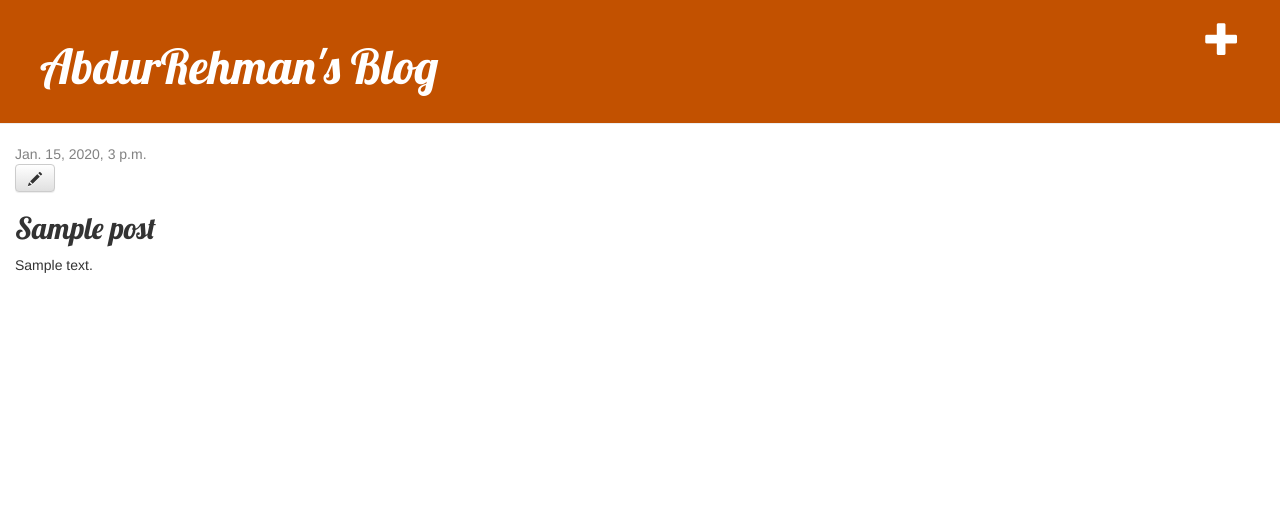
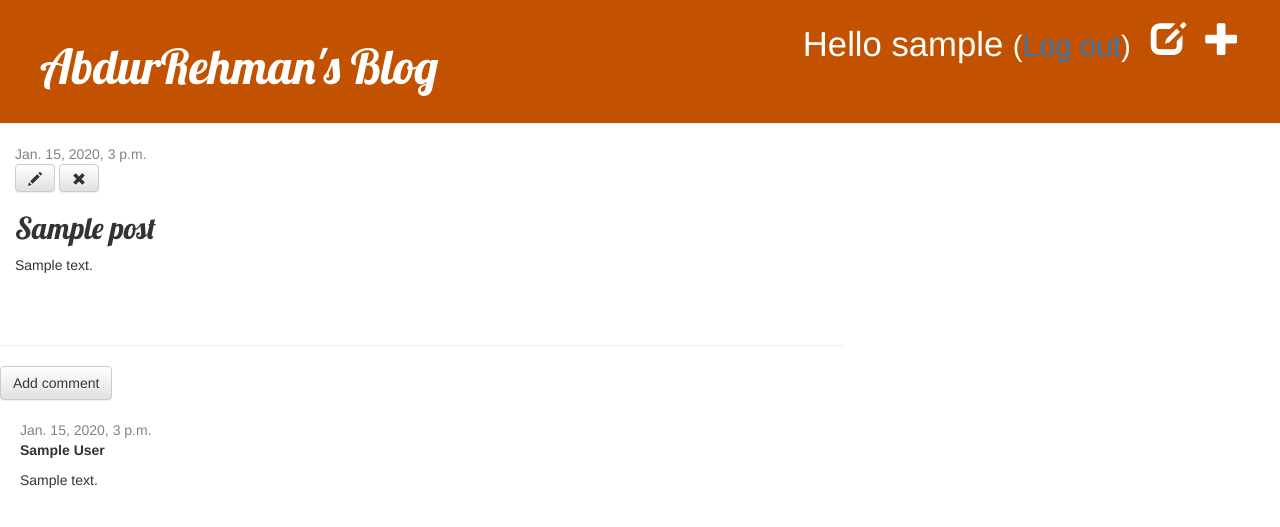
Before and after one commit to ArkFreestyle/django_girls_tutorial, a Django app: page /post/1/ in a window 1280 px wide. Shown: the top 527 px of the page. Run offline with Django 3.2, Linux system fonts and the light colour scheme; a user stored in the database is signed in; tables that the repository leaves empty hold one stand-in row (values such as "Sample post"); some libraries are stand-ins or nearby versions.

Commit message:
Added comments, post drafts and user authentication

```diff
--- a/src/myblog/blog/admin.py
+++ b/src/myblog/blog/admin.py
@@ -1,5 +1,6 @@
 from django.contrib import admin
-from .models import Post
+from .models import Post, Comment
 
 
 admin.site.register(Post)
+admin.site.register(Comment)
--- a/src/myblog/blog/models.py
+++ b/src/myblog/blog/models.py
@@ -18,3 +18,23 @@ class Post(models.Model):
 
     def __str__(self):
         return self.title
+
+
+class Comment(models.Model):
+    """Comment model for users to comment is defined here"""
+
+    post = models.ForeignKey('blog.Post', on_delete=models.CASCADE, related_name='comments')
+    author = models.CharField(max_length=200)
+    text = models.TextField()
+    created_date = models.DateTimeField(default=timezone.now)
+    approved_comment = models.BooleanField(default=False)
+
+    def approve(self):
+        self.approved_comment = True
+        self.save()
+
+    def approved_comments(self):
+        return self.comments.filter(approved_comment=True)
+
+    def __str__(self):
+        return self.text
--- a/src/myblog/blog/static/css/blog.css
+++ b/src/myblog/blog/static/css/blog.css
@@ -46,3 +46,7 @@ h1, h2, h3, h4 {
 .post h2 a, .post h2 a:visited {
     color: #000000;
 }
+
+.comment {
+    margin: 20px 0px 20px 20px;
+}
--- a/src/myblog/blog/templates/blog/base.html
+++ b/src/myblog/blog/templates/blog/base.html
@@ -12,6 +12,10 @@
         <div class="page-header">
             {% if user.is_authenticated %}
                 <a href="{% url 'post_new' %}" class="top-menu"><span class="glyphicon glyphicon-plus"></span></a>
+                <a href="{% url 'post_draft_list' %}" class="top-menu"><span class="glyphicon glyphicon-edit"></span></a>
+                <p class="top-menu">Hello {{ user.username }} <small>(<a href="{% url 'logout' %}">Log out</a>)</small></p>
+            {% else %}
+                <a href="{% url 'login' %}", class="top-menu"><span class="glyphicon glyphicon-lock"></span></a>
             {% endif %}
             <h1><a href="/">AbdurRehman's Blog</a></h1>
         </div>
--- a/src/myblog/blog/templates/blog/post_detail.html
+++ b/src/myblog/blog/templates/blog/post_detail.html
@@ -6,11 +6,35 @@
             <div class="date">
                 {{ post.published_date }}
             </div>
+        {% else %}
+            <a class="btn btn-default" href="{% url 'post_publish' pk=post.pk %}">Publish</a>
         {% endif %}
         {% if user.is_authenticated %}
             <a class="btn btn-default" href="{% url 'post_edit' pk=post.pk %}"><span class="glyphicon glyphicon-pencil"></span></a>
+            <a class="btn btn-default" href="{% url 'post_remove' pk=post.pk %}"><span class="glyphicon glyphicon-remove"></span></a>
         {% endif %}
         <h2>{{ post.title }}</h2>
         <p>{{ post.text|linebreaksbr }}</p>
     </div>
+
+    <hr>
+    <a class="btn btn-default" href="{% url 'add_comment_to_post' pk=post.pk %}">Add comment</a>
+    {% for comment in post.comments.all %}
+        {% if user.is_authenticated or comment.approved_comment %}
+            <div class="comment">
+                <div class="date">
+                    {{ comment.created_date }}
+                    {% if not comment.approved_comment %}
+                        <a class="btn btn-default" href="{% url 'comment_remove' pk=comment.pk %}"><span class="glyphicon glyphicon-remove"></span></a>
+                        <a class="btn btn-default" href="{% url 'comment_approve' pk=comment.pk %}"><span class="glyphicon glyphicon-ok"></span></a>
+                    {% endif %}
+                </div>
+                <strong>{{ comment.author }}</strong>
+                <p>{{ comment.text|linebreaks }}</p>
+            </div>
+        {% endif %}
+    {% empty %}
+        <p class="post">No comments here yet :c</p>
+    {% endfor %}
+
 {% endblock %}
--- a/src/myblog/blog/templates/blog/post_list.html
+++ b/src/myblog/blog/templates/blog/post_list.html
@@ -10,6 +10,7 @@
 
             <h2><a href="{% url 'post_detail' pk=post.pk %}">{{ post.title }}</a></h2>
             <p>{{ post.text|linebreaksbr }}</p>
+            <a href="{% url 'post_detail' pk=post.pk %}">Comments: {{ post.approved_comments.count }}</a>
 
         </div>
     {% endfor %}
--- a/src/myblog/blog/urls.py
+++ b/src/myblog/blog/urls.py
@@ -7,4 +7,10 @@ urlpatterns = [
     path('post/<int:pk>/', views.post_detail, name='post_detail'),
     path('post/new/', views.post_new, name='post_new'),
     path('post/<int:pk>/edit/', views.post_edit, name='post_edit'),
+    path('drafts/', views.post_draft_list, name='post_draft_list'),
+    path('post/<pk>/publish/', views.post_publish, name='post_publish'),
+    path('post/<pk>/remove/', views.post_remove, name='post_remove'),
+    path('post/<int:pk>/comment/', views.add_comment_to_post, name='add_comment_to_post'),
+    path('comment/<int:pk>/approve/', views.comment_approve, name='comment_approve'),
+    path('comment/<int:pk>/remove/', views.comment_remove, name='comment_remove'),
 ]
--- a/src/myblog/blog/views.py
+++ b/src/myblog/blog/views.py
@@ -1,7 +1,8 @@
+from django.contrib.auth.decorators import login_required
 from django.shortcuts import render, get_object_or_404, redirect
 from django.utils import timezone
-from .forms import PostForm
-from .models import Post
+from .forms import PostForm, CommentForm
+from .models import Post, Comment
 
 
 def post_list(request):
@@ -14,6 +15,7 @@ def post_detail(request, pk):
     return render(request, 'blog/post_detail.html', {'post': post})
 
 
+@login_required
 def post_new(request):
 
     if request.method == "POST":
@@ -22,7 +24,7 @@ def post_new(request):
         if form.is_valid():
             post = form.save(commit=False)
             post.author = request.user
-            post.published_date = timezone.now()
+            # post.published_date = timezone.now()
             post.save()
             return redirect('post_detail', pk=post.pk)
 
@@ -32,6 +34,7 @@ def post_new(request):
     return render(request, 'blog/post_edit.html', {'form': form})
 
 
+@login_required
 def post_edit(request, pk):
     post = get_object_or_404(Post, pk=pk)
 
@@ -49,3 +52,55 @@ def post_edit(request, pk):
         form = PostForm(instance=post)
 
     return render(request, 'blog/post_edit.html', {'form': form})
+
+
+@login_required
+def post_draft_list(request):
+    posts = Post.objects.filter(published_date__isnull=True).order_by('created_date')
+    return render(request, 'blog/post_draft_list.html', {'posts': posts})
+
+
+@login_required
+def post_publish(request, pk):
+    post = get_object_or_404(Post, pk=pk)
+    post.publish()
+    return redirect('post_detail', pk=pk)
+
+
+@login_required
+def post_remove(request, pk):
+    post = get_object_or_404(Post, pk=pk)
+    post.delete()
+    return redirect('post_list')
+
+
+def add_comment_to_post(request, pk):
+    post = get_object_or_404(Post, pk=pk)
+
+    if request.method == "POST":
+        form = CommentForm(request.POST)
+
+        if form.is_valid():
+            comment = form.save(commit=False)
+            comment.post = post
+            comment.save()
+            return redirect('post_detail', pk=post.pk)
+
+    else:
+        form = CommentForm()
+
+    return render(request, 'blog/add_comment_to_post.html', {'form': form})
+
+
+@login_required
+def comment_approve(request, pk):
+    comment = get_object_or_404(Comment, pk=pk)
+    comment.approve()
+    return redirect('post_detail', pk=comment.post.pk)
+
+
+@login_required
+def comment_remove(request, pk):
+    comment = get_object_or_404(Comment, pk=pk)
+    comment.delete()
+    return redirect('post_detail', pk=comment.post.pk)
--- a/src/myblog/myblog/settings.py
+++ b/src/myblog/myblog/settings.py
@@ -124,3 +124,5 @@ STATIC_URL = '/static/'
 STATICFILES_DIRS = (
     os.path.join('static'),
 )
+
+LOGIN_REDIRECT_URL = '/'
--- a/src/myblog/myblog/urls.py
+++ b/src/myblog/myblog/urls.py
@@ -15,8 +15,12 @@ Including another URLconf
 """
 from django.contrib import admin
 from django.urls import path, include
+from django.contrib.auth import views
+
 
 urlpatterns = [
     path('admin/', admin.site.urls),
     path('', include('blog.urls')),
+    path('accounts/login/', views.LoginView.as_view(), name='login'),
+    path('accounts/logout/', views.LogoutView.as_view(next_page='/'), name='logout'),
 ]
```
Also changed, not shown: src/myblog/blog/forms.py (+8 -1 lines), src/myblog/blog/templates/blog/add_comment_to_post.html (added, +13 -0 lines), src/myblog/blog/templates/blog/post_draft_list.html (added, +11 -0 lines), src/myblog/blog/templates/registration/login.html (added, +25 -0 lines), src/myblog/blog/migrations/0002_comment.py (added).
